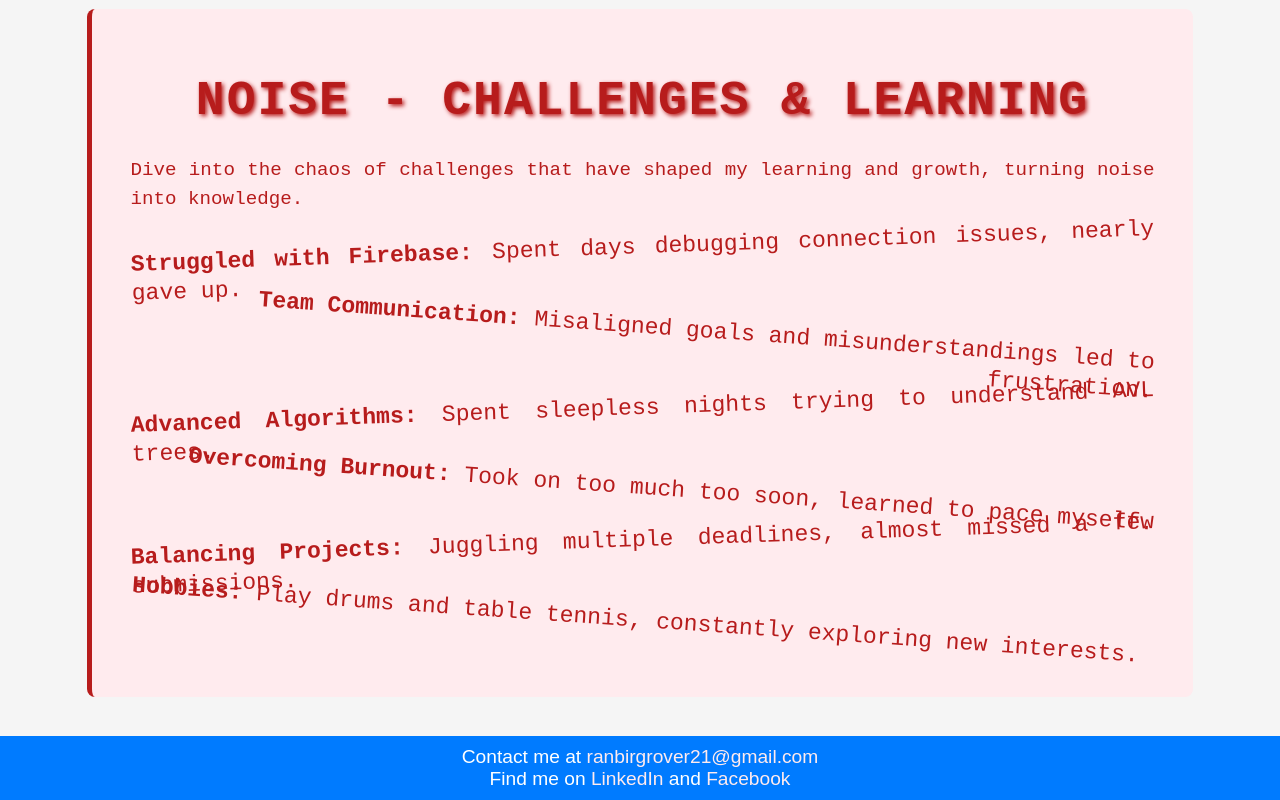
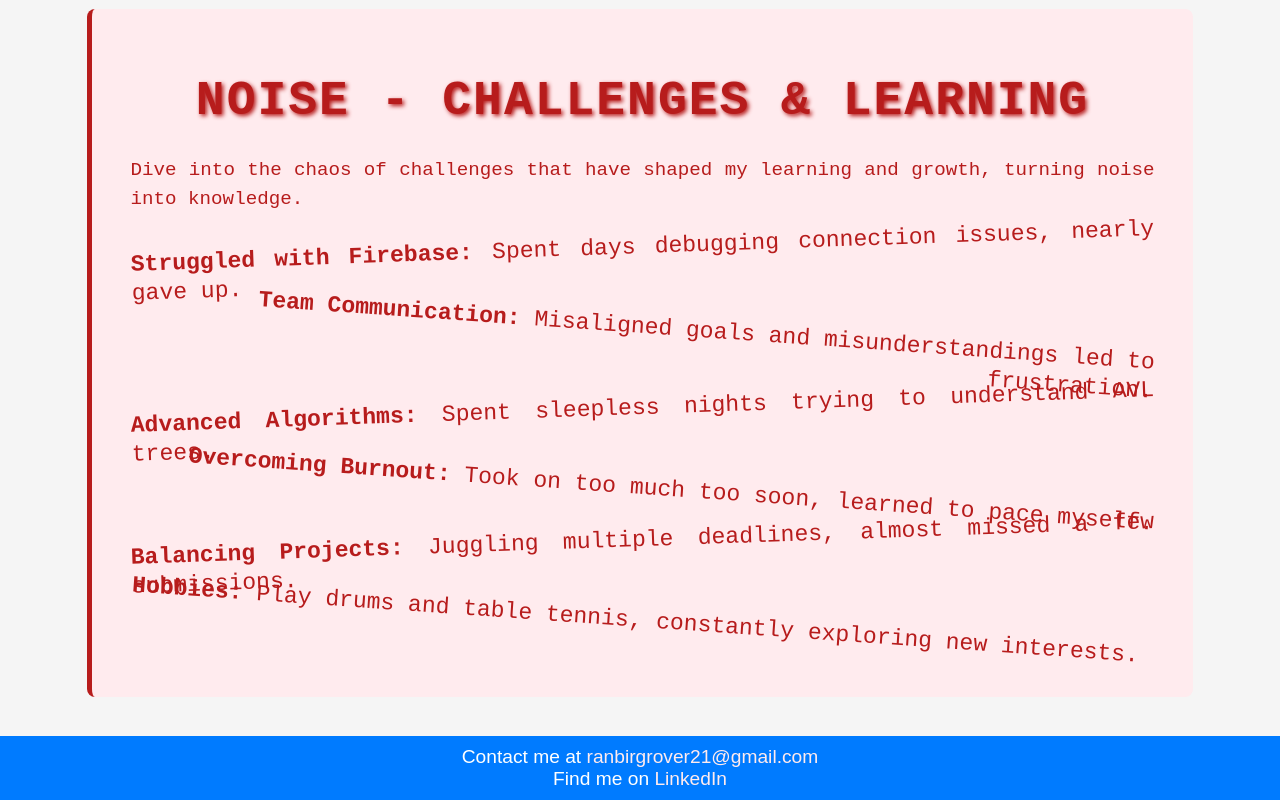
Before and after one commit to ranbirgrover21/devsoc_app, a plain HTML site: page index.html in a window 1280 px wide. Shown: the part 652-1452 px from the top of the page. Drawn offline with Linux system fonts and the light colour scheme.

Commit message:
remove facebook

```diff
--- a/index.html
+++ b/index.html
@@ -45,7 +45,7 @@
     <!-- Footer Section -->
     <footer>
         <p>Contact me at <a href="mailto:ranbirgrover21@gmail.com">ranbirgrover21@gmail.com</a></p>
-        <p>Find me on <a href="https://www.linkedin.com/in/ranbir-grover-287182231/" target="_blank">LinkedIn</a> and <a href="https://www.facebook.com/ranbir.grover.56" target="_blank">Facebook</a></p>
+        <p>Find me on <a href="https://www.linkedin.com/in/ranbir-grover-287182231/" target="_blank">LinkedIn</a></p>
     </footer>
 
 </body>
```
